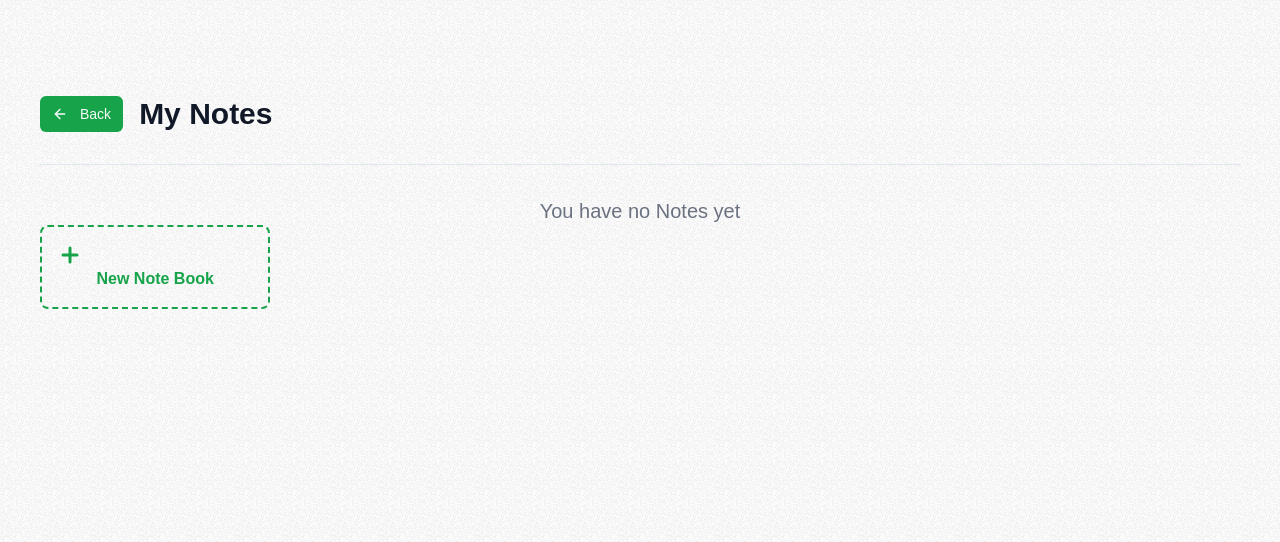
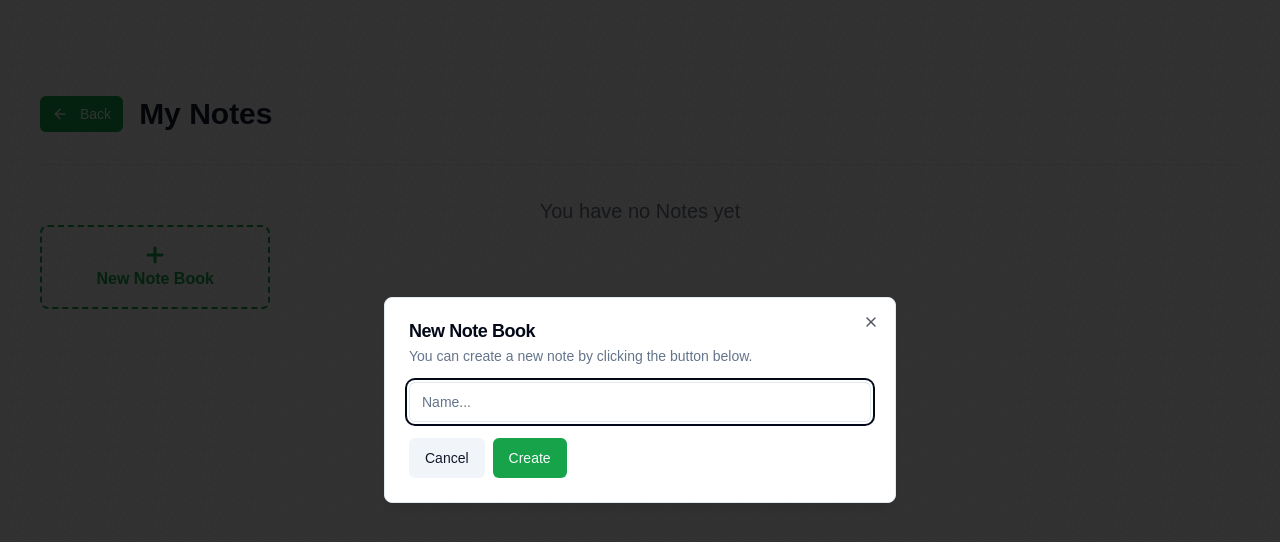
Before and after one commit to jiebinzhou98/notion, a Next.js app: page /dashboard in a window 1280 px wide. Both pictures are taken after a click on the button "New Note Book". Shown: the top 542 px of the page. Built offline with nearby package versions, Linux system fonts and the light colour scheme.

Commit message:
perf: :art: implement create and cancel feature for the dialog

```diff
--- a/src/components/CreateNoteDialog.tsx
+++ b/src/components/CreateNoteDialog.tsx
@@ -2,6 +2,9 @@
 import { Dialog, DialogTrigger } from '@radix-ui/react-dialog'
 import { Plus } from 'lucide-react'
 import React from 'react'
+import { DialogContent, DialogDescription, DialogHeader, DialogTitle } from './ui/dialog'
+import { Input } from './ui/input'
+import { Button } from './ui/button'
 
 type Props = {}
 
@@ -9,13 +12,33 @@
   return (
     <Dialog>
         <DialogTrigger>
-            <div className='border-dashed border-2 border-green-600 h-full rounded-lg items-center justify-center sm:flex-col hover:shadow-xl transition hover:-translate-y-1 flex-row p-4'>
+            <div className='border-dashed border-2 flex border-green-600 h-full rounded-lg items-center justify-center sm:flex-col hover:shadow-xl transition hover:-translate-y-1 flex-row p-4'>
                 <Plus className='w-6 h-6 text-green-600' strokeWidth={3}/>
                 <h2 className='font-semibold text-green-600 sm-mt-2'>New Note Book</h2>
             </div>
         </DialogTrigger>
+        <DialogContent>
+            <DialogHeader>
+                <DialogTitle>New Note Book</DialogTitle>
+                <DialogDescription>
+                You can create a new note by clicking the button below.
+                </DialogDescription>
+            </DialogHeader>
+            <form>
+              <Input placeholder='Name...'/>
+              <div className='h-4'></div>
+              <div className='flex items-center gap-2'>
+                <Button type='reset' variant={'secondary'}>
+                  Cancel
+                  </Button>
+                <Button type='submit' className='bg-green-600'>
+                  Create
+                  </Button>
+              </div>
+            </form>
+        </DialogContent>
     </Dialog>
   )
 }
 
-export default CreateNoteDialog
+export default CreateNoteDialog;
--- /dev/null
+++ b/src/components/ui/input.tsx
@@ -0,0 +1,22 @@
+import * as React from "react"
+
+import { cn } from "@/lib/utils"
+
+const Input = React.forwardRef<HTMLInputElement, React.ComponentProps<"input">>(
+  ({ className, type, ...props }, ref) => {
+    return (
+      <input
+        type={type}
+        className={cn(
+          "flex h-10 w-full rounded-md border border-input bg-background px-3 py-2 text-base ring-offset-background file:border-0 file:bg-transparent file:text-sm file:font-medium file:text-foreground placeholder:text-muted-foreground focus-visible:outline-none focus-visible:ring-2 focus-visible:ring-ring focus-visible:ring-offset-2 disabled:cursor-not-allowed disabled:opacity-50 md:text-sm",
+          className
+        )}
+        ref={ref}
+        {...props}
+      />
+    )
+  }
+)
+Input.displayName = "Input"
+
+export { Input }
```
